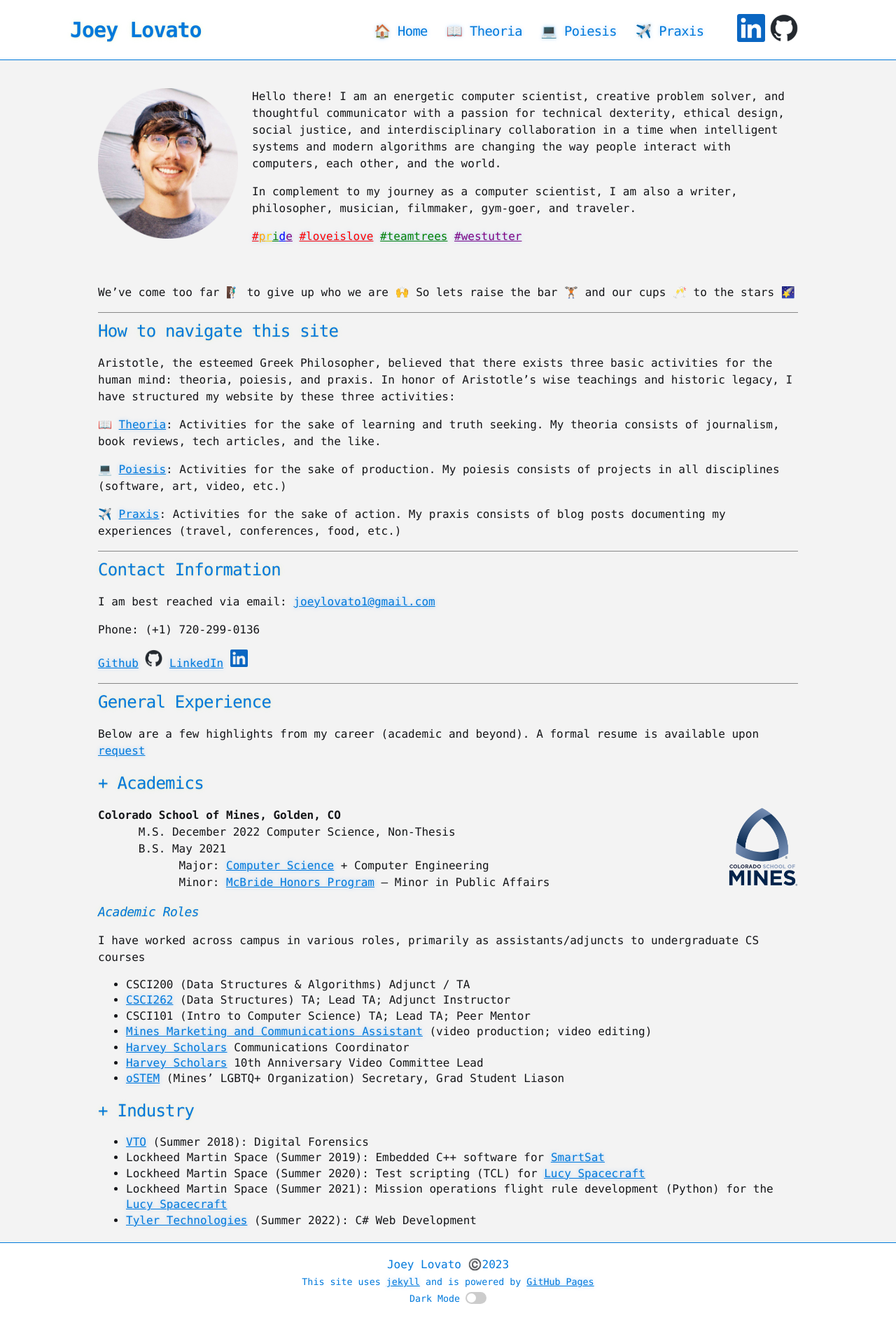
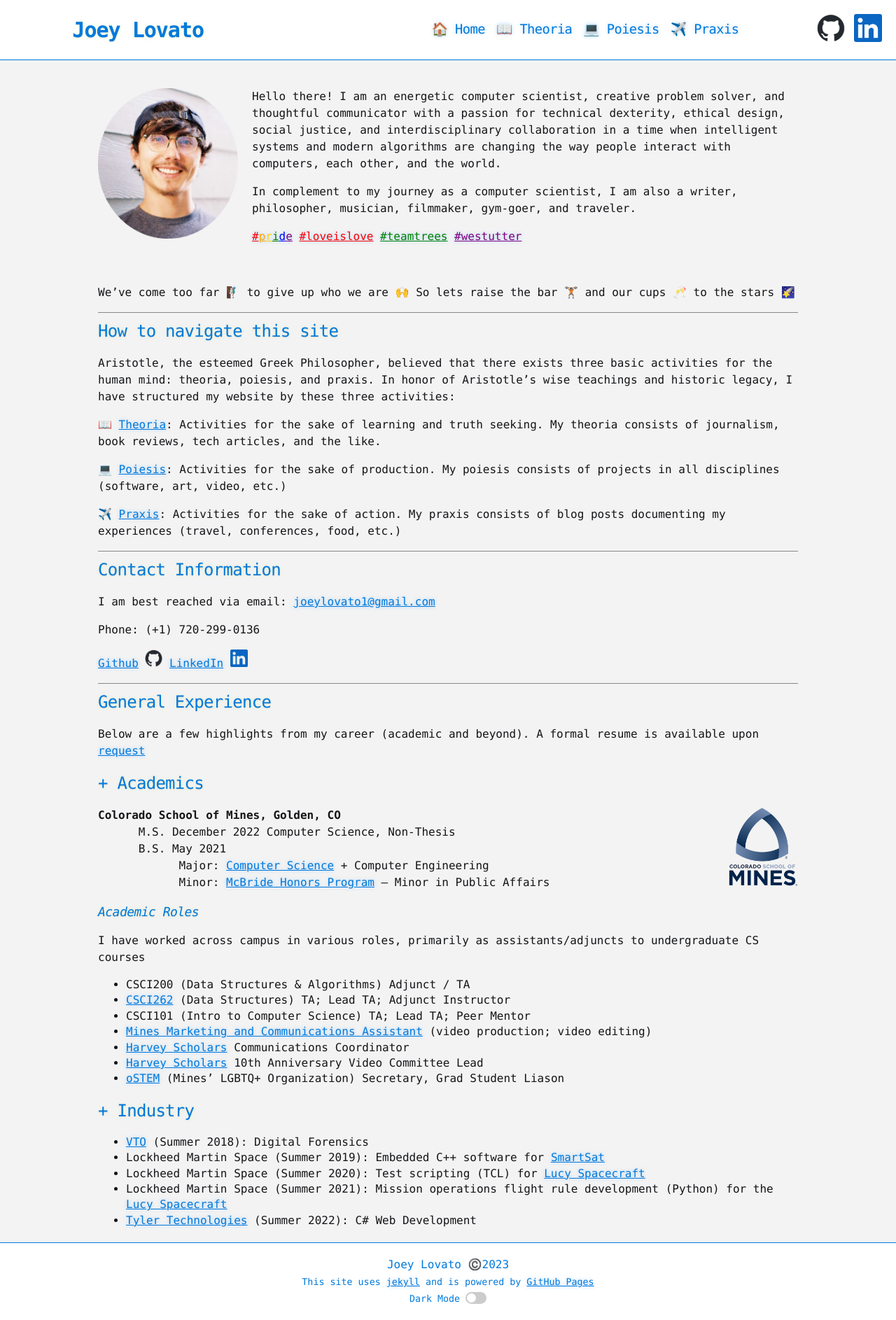
Before and after one commit to JosephLovato/JosephLovato.github.io, a Jekyll site: the page built from index.markdown, in a window 1280 px wide. Shown: the whole page at 70% size. Built offline with Jekyll 4.4.1, drawn with Linux system fonts in a browser that asks for light colours.

Commit message:
update header to shift dynamically using flexbox

```diff
--- a/Gemfile
+++ b/Gemfile
@@ -37,3 +37,5 @@
 gem "http_parser.rb", "~> 0.6.0", :platforms => [:jruby]
 
 gem "webrick", "~> 1.7"
+
+# gem 'liquid', '~> 5.4'
--- a/_layouts/default.html
+++ b/_layouts/default.html
@@ -26,29 +26,33 @@
   <script src="{{ '/assets/js/dark-mode.js'}}"></script>
 
   <header>
-    <div class="container">
-
-      <a id="a-title" href="{{ '/' | relative_url }}">
-        <h1 style="display: inline">{{ site.title | default: site.github.repository_name }} </h1>
-        <span style="float: right">
-          <a href="https://github.com/JosephLovato">
-            <img class="github" style="float:right;" src="{{ '/assets/images/oxo.png' }}" width="40" height="40" />
+    <div style=" display: flex; flex-wrap: nowrap; margin-right: 10pt; margin-left: 10pt">
+      <div class="container" style="display: flex;justify-content: space-between;flex-wrap: wrap">
+        <div>
+          <a id="a-title" href="{{ '/' | relative_url }}">
+            <h1 style="margin-left: 10pt">{{ site.title | default: site.github.repository_name }} </h1>
           </a>
-          <a href="https://www.linkedin.com/in/joseph-lovato/">
-            <img class="linkedin" style="float:right; padding-left: 10pt; padding-right: 5pt;"
-              src="{{ '/assets/images/oxo.png' }}" width="40" height="40" />
-          </a>
-          <h3 style="display: inline; float: right; padding-top: 8pt; padding-right: 20pt;">
+        </div>
+        <div style="display: flex; flex-wrap: wrap">
+          <h3 style="padding-right: 20pt; padding-left: 10pt; display: flex;flex-wrap: wrap;">
             {% assign mypages = site.pages | sort: "order" | where: "type", "primary" %}
             {% for page in mypages %}
-            <a style="text-decoration: none; padding: 6pt;" href="{{ page.url | absolute_url }}">{{ page.title }}</a>
+            <div style="display: inherit; white-space: nowrap">
+              <a style="text-decoration: none; padding: 6pt;" href="{{ page.url | absolute_url }}">{{ page.title }}</a>
+            </div>
             {% endfor %}
           </h3>
-        </span>
-
-      </a>
-
-
+        </div>
+      </div>
+      <div style="display: flex;flex-wrap: nowrap">
+        <a href="https://github.com/JosephLovato">
+          <img class="github" style="float:right;" src="{{ '/assets/images/oxo.png' }}" width="40" height="40" />
+        </a>
+        <a href="https://www.linkedin.com/in/joseph-lovato/">
+          <img class="linkedin" style="float:right; padding-left: 10pt; padding-right: 5pt;"
+            src="{{ '/assets/images/oxo.png' }}" width="40" height="40" />
+        </a>
+      </div>
     </div>
   </header>
 
```
Also changed, not shown: Gemfile.lock.
